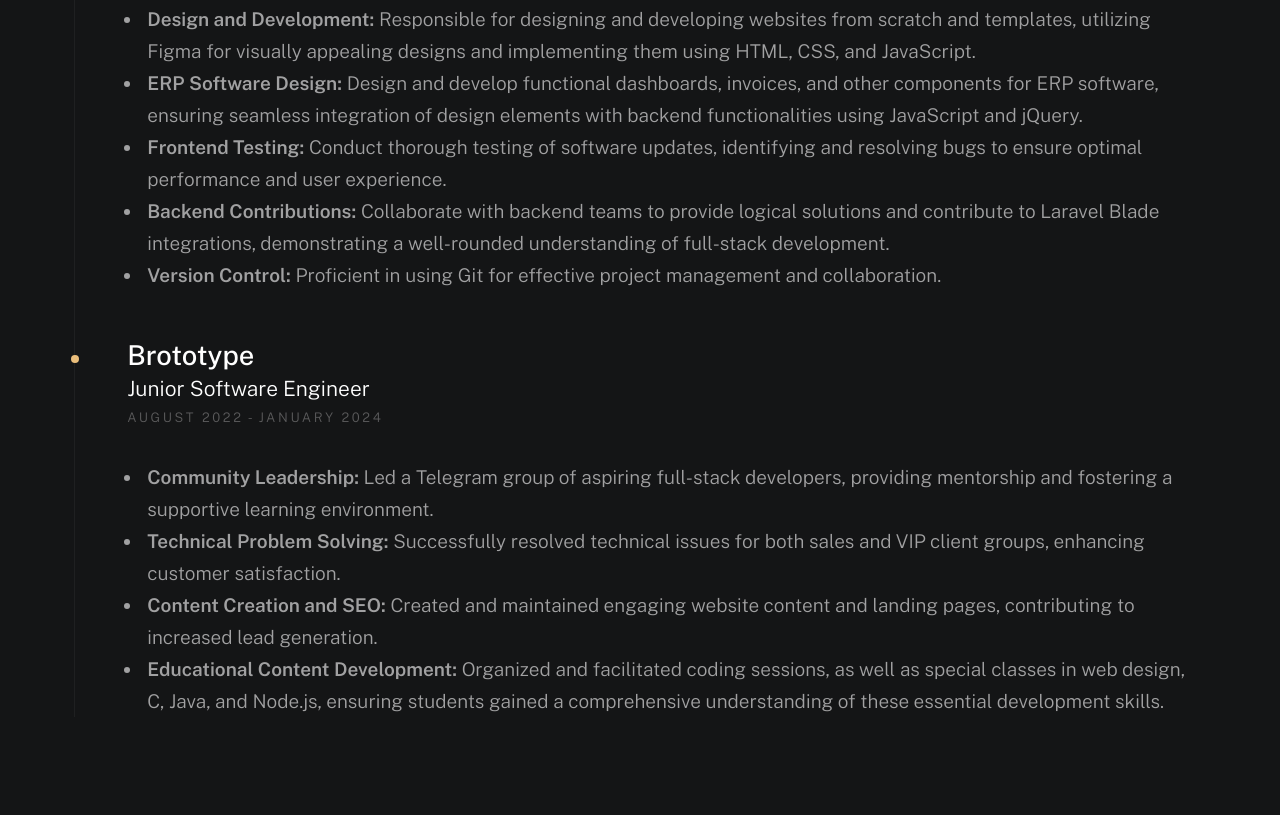
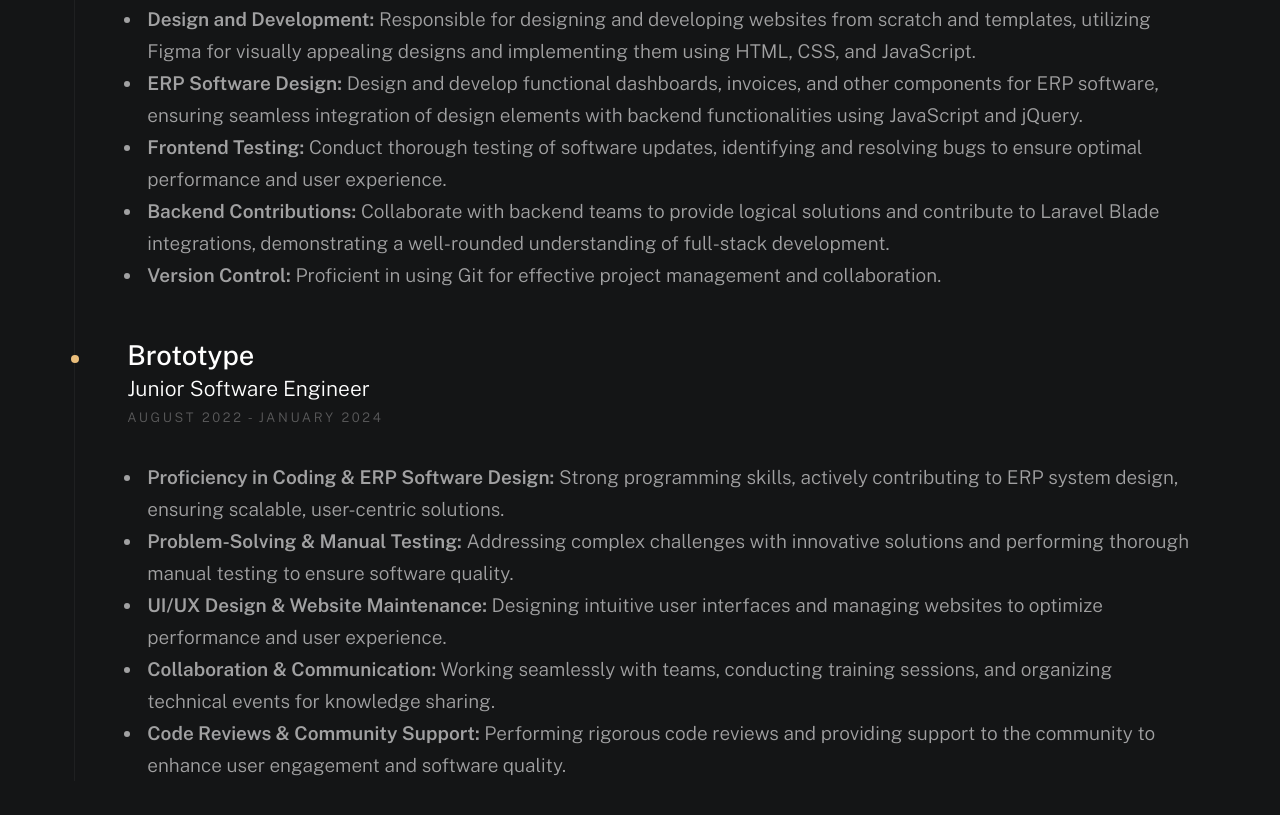
Before and after one commit to Muhammad-Ramees/muhammad-ramees.github.io, a plain HTML site: page index.html in a window 1280 px wide. Shown: the part 3135-3950 px from the top of the page. Drawn offline with nearby package versions, Linux system fonts and the light colour scheme; a web font is replaced by a local one.

Commit message:
Update index.html

```diff
--- a/index.html
+++ b/index.html
@@ -252,21 +252,12 @@
                                 <div class="timeline__desc">
                                     <p>
                                     <ul>
-                                        <li><strong>Community Leadership:</strong> Led a Telegram group of aspiring
-                                            full-stack developers, providing mentorship and fostering a supportive
-                                            learning environment.</li>
-                                        <li><strong>Technical Problem Solving:</strong> Successfully resolved technical
-                                            issues for both sales and VIP client groups, enhancing customer
-                                            satisfaction.</li>
-                                        <li><strong>Content Creation and SEO:</strong> Created and maintained engaging
-                                            website content and landing pages, contributing to increased lead
-                                            generation.</li>
-                                        <li><strong>Educational Content Development:</strong> Organized and facilitated
-                                            coding sessions, as well as special classes in web design, C, Java, and
-                                            Node.js, ensuring students gained a comprehensive understanding of these
-                                            essential development skills.</li>
+                                        <li><strong>Proficiency in Coding & ERP Software Design:</strong> Strong programming skills, actively contributing to ERP system design, ensuring scalable, user-centric solutions.</li>
+                                        <li><strong>Problem-Solving & Manual Testing:</strong> Addressing complex challenges with innovative solutions and performing thorough manual testing to ensure software quality.</li>
+                                        <li><strong>UI/UX Design & Website Maintenance:</strong> Designing intuitive user interfaces and managing websites to optimize performance and user experience.</li>
+                                        <li><strong>Collaboration & Communication:</strong> Working seamlessly with teams, conducting training sessions, and organizing technical events for knowledge sharing.</li>
+                                        <li><strong>Code Reviews & Community Support:</strong> Performing rigorous code reviews and providing support to the community to enhance user engagement and software quality.</li>
                                     </ul>
-
                                     </p>
                                 </div>
                             </div>
```
